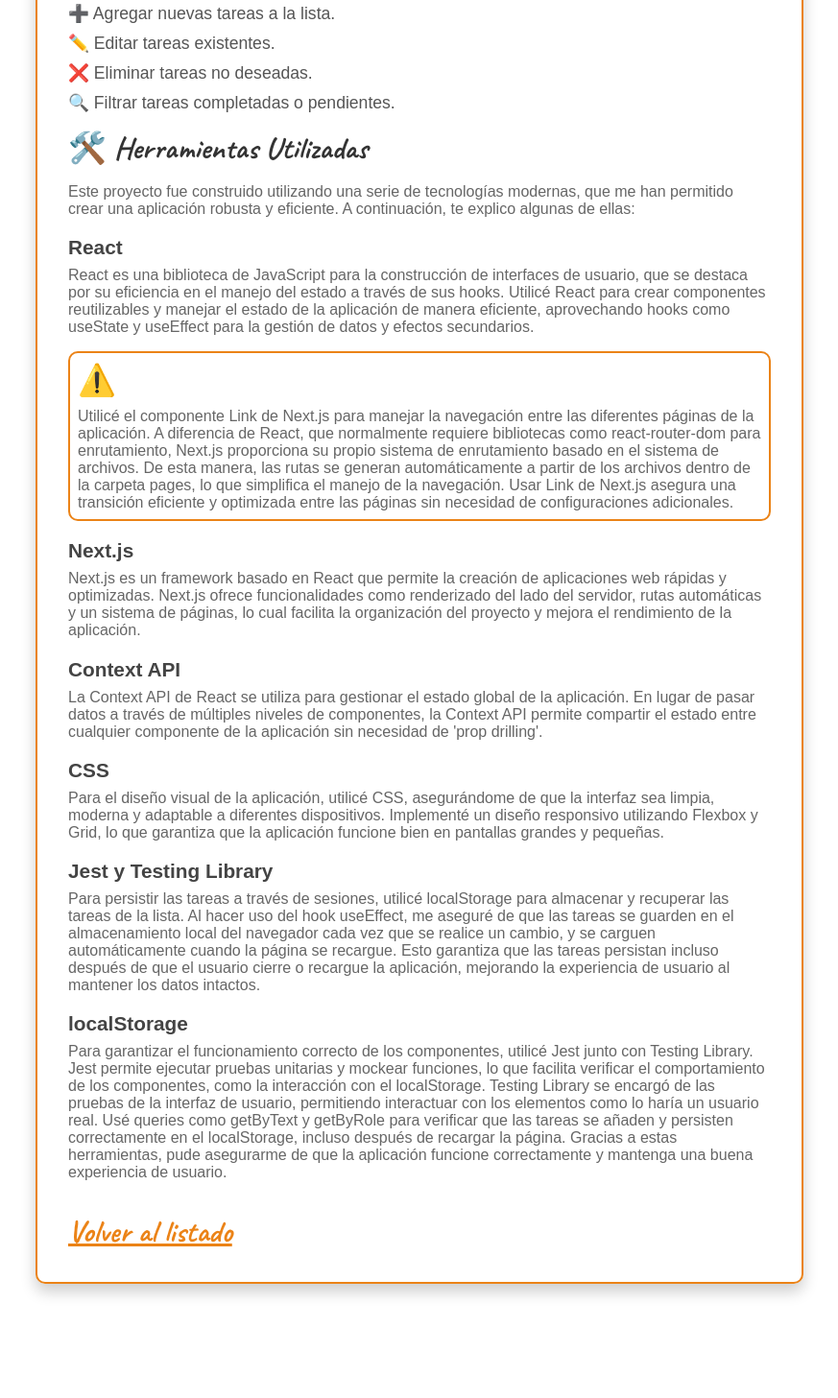
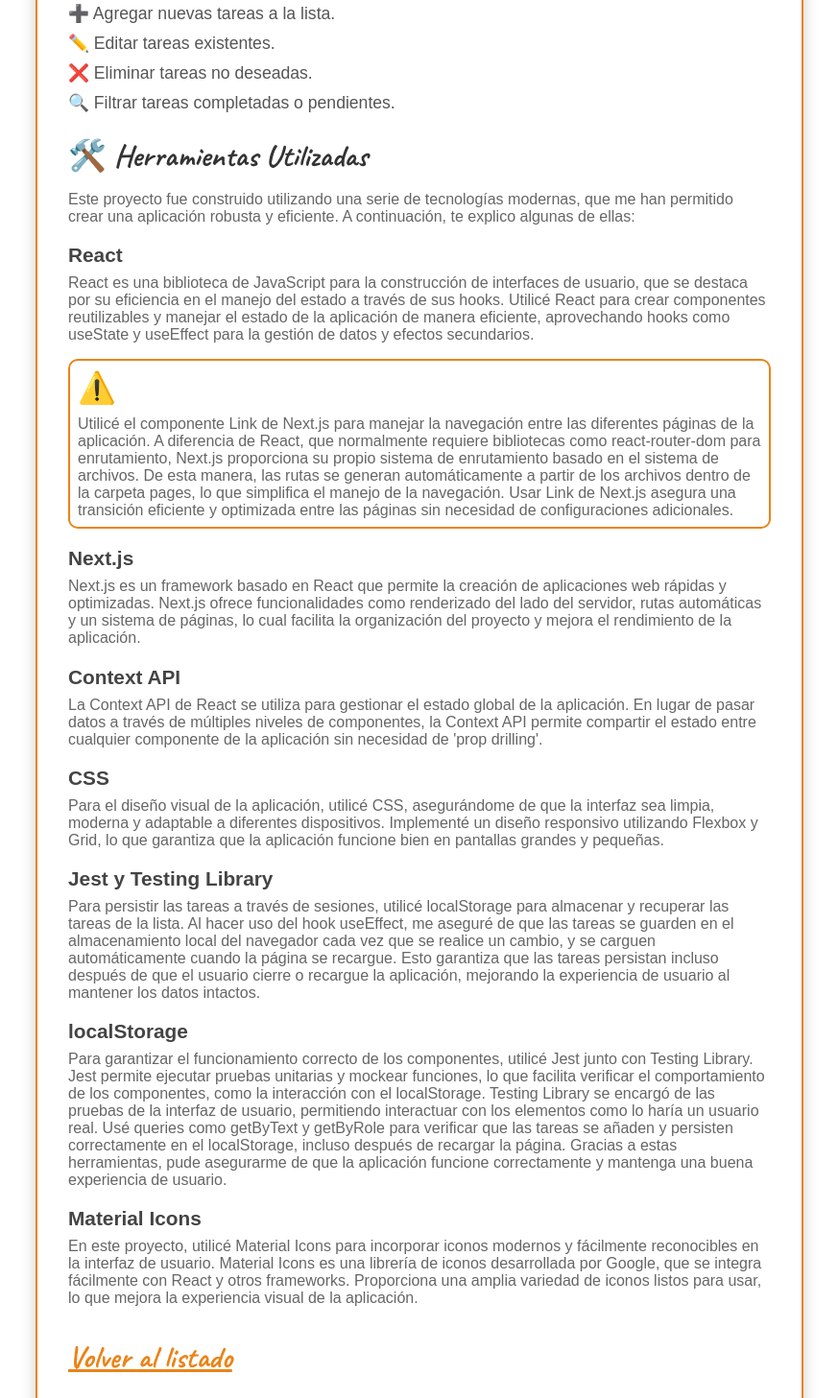
Before and after one commit to alePapaluca30/challenge-toDoList, a Next.js app: page /about in a window 1280 px wide. Shown: the part 220-1677 px from the top of the page at 96% size, without its empty margins (203-1076 px from the left). Before the commit the page ends 1590 px from the top, so only its background shows below. Built offline with nearby package versions, Linux system fonts and the light colour scheme.

Commit message:
remove code

```diff
--- a/components/Filter/Filter.tsx
+++ b/components/Filter/Filter.tsx
@@ -24,6 +24,7 @@
 
   return (
     <div className="container-filter">
+      {/* filter */}
       <div className="dropdown">
         <Button
           label="Filtros"
@@ -31,7 +32,7 @@
         />
 
         <div className="dropdown-content">
-        <label className="dropdown-item">
+          <label className="dropdown-item">
             <input
               type="checkbox"
               name="all"
@@ -60,6 +61,8 @@
           </label>
         </div>
       </div>
+
+      {/* Clear filter */}
       <Button
         onClick={() =>
           setFilters({
--- a/components/TaskBoard/TaskBoard.tsx
+++ b/components/TaskBoard/TaskBoard.tsx
@@ -42,7 +42,8 @@
   return (
     <div className="container">
       <div className="container-filter">
-        <h2 className="page-title-deco">To-Do List</h2>
+        <h2 className="page-title-deco">Listado de tareas</h2>
+        {/* Filter */}
         <TaskFilter onFilterChange={handleFilterChange} />
       </div>
       <div className="board-container">
--- a/pages/about.tsx
+++ b/pages/about.tsx
@@ -100,6 +100,16 @@
         usuario.
       </p>
 
+      <h3 className={"tool"}>Material Icons</h3>
+      <p className={"toolDescription"}>
+        En este proyecto, utilicé Material Icons para incorporar iconos modernos
+        y fácilmente reconocibles en la interfaz de usuario. Material Icons es
+        una librería de iconos desarrollada por Google, que se integra
+        fácilmente con React y otros frameworks. Proporciona una amplia variedad
+        de iconos listos para usar, lo que mejora la experiencia visual de la
+        aplicación.
+      </p>
+
       <Link href="/" className={"link"}>
         <h2>Volver al listado</h2>
       </Link>
--- a/provider/TasksContext.tsx
+++ b/provider/TasksContext.tsx
@@ -16,10 +16,7 @@
 
   useEffect(() => {
     const savedTasks = localStorage.getItem("tasks");
-    if (savedTasks) {
-      const parsedTasks = JSON.parse(savedTasks);
-      setTasks(JSON.parse(savedTasks));
-    }
+    if (savedTasks) setTasks(JSON.parse(savedTasks));
   }, []);
 
   useEffect(() => {
--- a/styles/About.css
+++ b/styles/About.css
@@ -33,7 +33,7 @@
 
 .toolsTitle {
   width: 100%;
-  margin-top: 1rem;
+  margin-top: 1.5rem;
   font-size: 1.5rem;
   color: #333;
   text-align: start;
--- a/styles/TaskBoard.css
+++ b/styles/TaskBoard.css
@@ -65,8 +65,8 @@
   gap: 20px;
 }
 
-@media (max-width: 768px) { /* Ajusta el tamaño para vistas móviles según tus necesidades */
+@media (max-width: 768px) {
   .board-container {
-    grid-template-columns: 1fr; /* Una sola columna */
+    grid-template-columns: 1fr;
   }
 }
```
Also changed, not shown: 1 other file (tests, documents, lock files or other folders).
